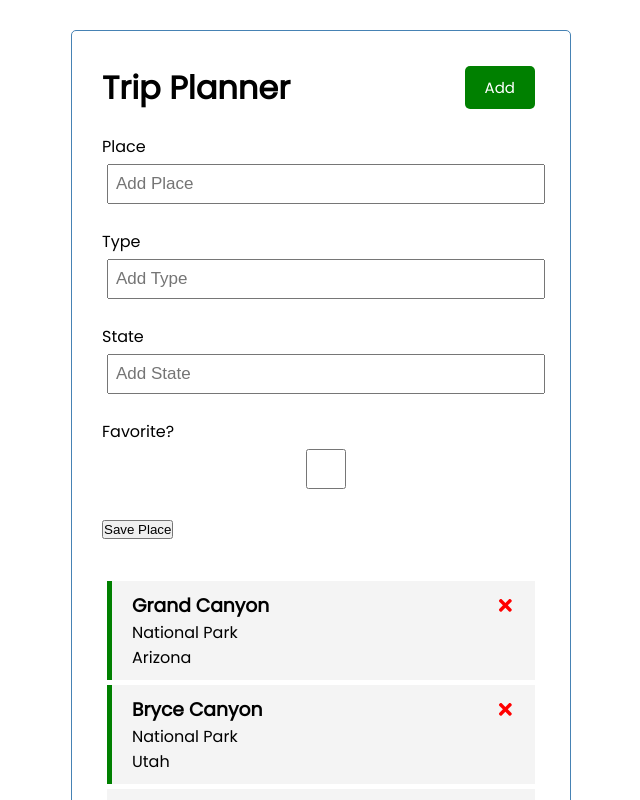
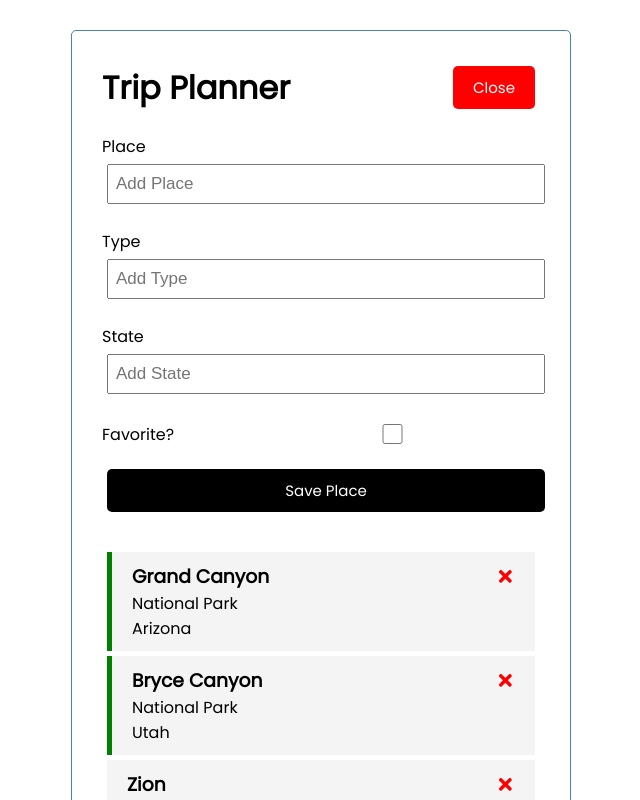
Before and after one commit to LindseySongstad/trip-planner, a React (Create React App) app: page / in a window 1280 px wide. Both pictures are taken after a click on the button "Add". Shown: the top 800 px of the page, without its empty margins (319-959 px from the left). Built offline with nearby package versions, Linux system fonts and the light colour scheme.

Commit message:
Add place button

```diff
--- a/src/App.js
+++ b/src/App.js
@@ -5,6 +5,8 @@ import AddPlace from './components/AddPlace'
 
 
 function App() {
+  const [showAddPlace, setShowAddPlace, ] = useState(false)
+
   const [places, setPlaces] = useState([
     {
       id: 1,
@@ -29,6 +31,13 @@ function App() {
     }
   ])
 
+  // Add Place
+  const addPlace = (place) => {
+    const id = Math.floor(Math.random() * 10000) +1
+    const newPlace = {id, ...place}
+    setPlaces([...places, newPlace])
+  }
+
   // delete place
   const deletePlace = (id) => {
     setPlaces(places.filter((place) => place.id !== id))
@@ -36,7 +45,6 @@ function App() {
 
   // toggle favorite
   const togglefavorite = (id) => {
-    console.log(id)
     setPlaces(places.map((place) =>
       place.id === id ?
         { ...place, favorite: !place.favorite }
@@ -47,8 +55,9 @@ function App() {
 
   return (
     <div className="container">
-      <Header />
-      <AddPlace />
+      <Header onAdd={() => setShowAddPlace
+        (!showAddPlace)} showAdd={showAddPlace}/>
+      {showAddPlace && <AddPlace onAdd={addPlace}/>}
       {places.length > 0 ? (
         <Places
           places={places}
--- a/src/components/AddPlace.js
+++ b/src/components/AddPlace.js
@@ -1,26 +1,66 @@
 import { useState } from 'react'
 
-const AddPlace = () => {
+const AddPlace = ({onAdd}) => {
+    const [name, setName] = useState('')
+    const [type, setType] = useState('')
+    const [state, setState] = useState('')
+    const [favorite, setFavorite] = useState(false)
+
+    const onSubmit = (e) => {
+        e.preventDefault()
+
+        if(!name){
+            alert('Please add a place')
+            return
+        }
+
+        onAdd({ name, type, state, favorite})
+
+        setName('')
+        setType('')
+        setState('')
+        setFavorite(false)
+    }
+
     return (
-        <form className='add-form'>
+        <form className='add-form' onSubmit={onSubmit}>
             <div className='form-control'>
                 <label htmlFor="">Place</label>
-                <input type="text" placeholder='Add Place' />
+                <input type="text"
+                    placeholder='Add Place'
+                    value={name}
+                    onChange={(e) => setName(e.target.value)}
+                />
             </div>
             <div className='form-control'>
                 <label htmlFor="">Type</label>
-                <input type="text" placeholder='Add Type' />
+                <input type="text"
+                    placeholder='Add Type'
+                    value={type}
+                    onChange={(e) => setType(e.target.value)}
+                />
             </div>
             <div className='form-control'>
                 <label htmlFor="">State</label>
-                <input type="text" placeholder='Add State' />
+                <input
+                    type="text"
+                    placeholder='Add State'
+                    value={state}
+                    onChange={(e) => setState(e.target.value)}
+                />
             </div>
-            <div className='form-control'>
+            <div className='form-control form-control-check'>
                 <label htmlFor="">Favorite?</label>
-                <input type="checkbox" />
+                <input
+                    type="checkbox"
+                    checked={favorite}
+                    value={favorite}
+                    onChange={(e) => setFavorite(e.currentTarget.checked)}
+                />
             </div>
 
-            <input type="submit" value="Save Place"/>
+            <input type="submit" value="Save Place"
+            className='btn btn-block' />
         </form>
     )
 }
--- a/src/components/Header.js
+++ b/src/components/Header.js
@@ -2,15 +2,16 @@ import PropTypes from 'prop-types'
 import Button from './Button'
 
 
-const Header = ({title}) => {
-    const onClick = () => {
-        console.log('click')
-    }
+const Header = ({ title, onAdd, showAdd }) => {
 
     return (
         <header className='header'>
             <h1>{title}</h1>
-            <Button color='green' text='Add' onClick={onClick} />
+            <Button
+                color={showAdd ? 'red' : 'green'}
+                text={showAdd ? 'Close' : 'Add'}
+                onClick={onAdd}
+            />
 
         </header>
     )
```
